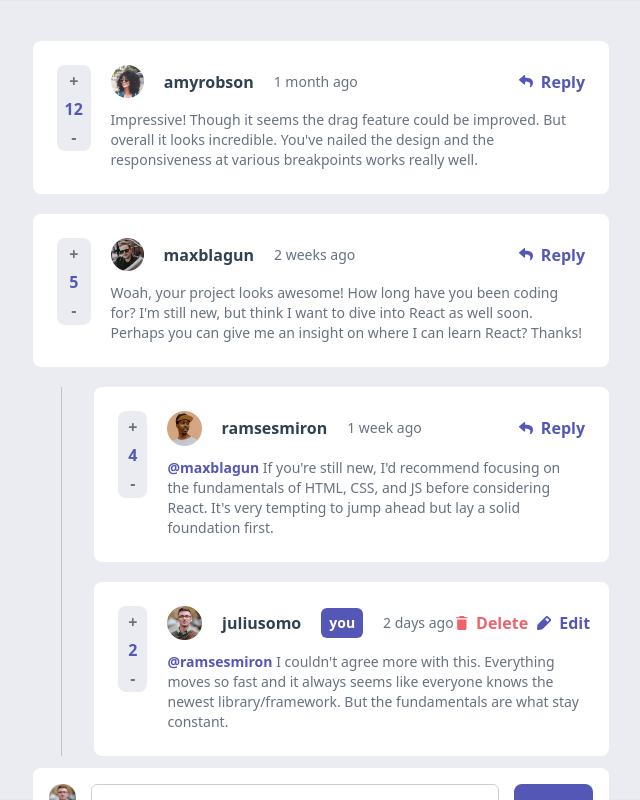
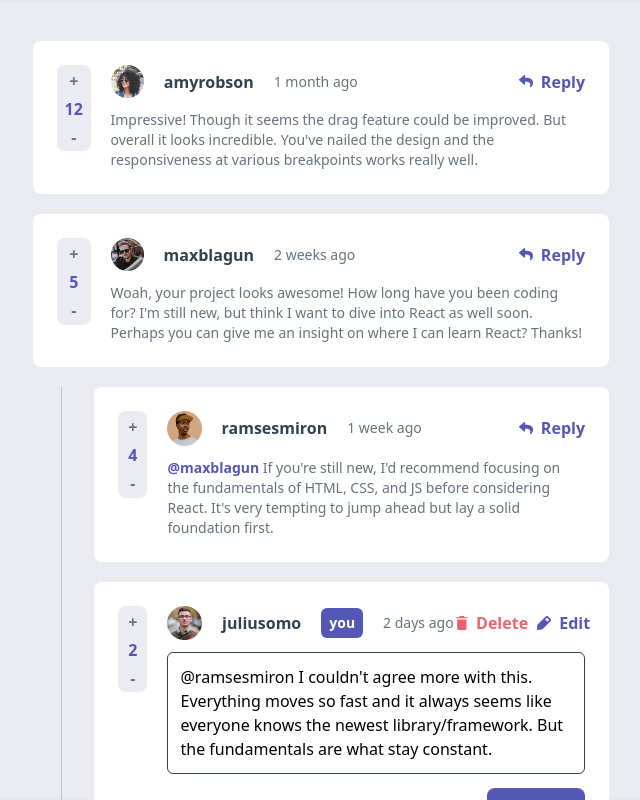
Before and after one commit to Lansa-18/comment-rating-react, a React (Create React App) app: page / in a window 1280 px wide. Both pictures are taken after a click on the element "Edit". Shown: the top 800 px of the page, without its empty margins (319-959 px from the left). Built offline with nearby package versions, Linux system fonts and the light colour scheme; the HTML template or start-up script is replaced by a standard one.

Commit message:
done with the reply and edit main functionalities.

```diff
--- /dev/null
+++ b/src/components/EditComment.js
@@ -0,0 +1,40 @@
+import { useState } from "react";
+
+export default function EditComment({ comment, onUserInput, setIsEditing }) {
+  const initialContent = comment.replyingTo
+    ? `@${comment.replyingTo} ${comment.content}`
+    : comment.content;
+
+  const [content, setContent] = useState(initialContent);
+
+  function handleChangeContent(e) {
+    setContent(e.target.value);
+  }
+
+  function handleUserEdit(id) {
+    if (id === comment.id) {
+      comment.content = content;
+      setIsEditing(false);
+    }
+  }
+
+  return (
+    <div className="border-soft-red flex flex-col gap-2">
+      <form>
+        <textarea
+          rows={4}
+          cols={10}
+          className="placeholder:text-greyish-blue w-full border border-dark-blue outline-none rounded-md resize-none p-3"
+          value={content}
+          onChange={handleChangeContent}
+        ></textarea>
+      </form>
+      <button
+        onClick={() => handleUserEdit(comment.id)}
+        className="bg-moderate-blue text-white font-bold rounded-lg px-5 py-3 ml-auto"
+      >
+        Update
+      </button>
+    </div>
+  );
+}
--- a/src/components/InputFromUser.js
+++ b/src/components/InputFromUser.js
@@ -12,7 +12,7 @@ export default function InputFromUser({
   }
 
   return (
-    <div className="flex  border-soft-red justify-between bg-white p-4 rounded-lg mb-2 mt-[-.5rem]">
+    <div className="flex border-soft-red justify-between bg-white p-4 rounded-lg mb-2 mt-[-.5rem]">
       <img
         className="w-[5%] h-[5%]"
         src={curUserImg}
--- a/src/components/Message.js
+++ b/src/components/Message.js
@@ -1,5 +1,6 @@
 import { useState } from "react";
 import InputFromUser from "./InputFromUser";
+import EditComment from "./EditComment";
 
 export default function Message({
   comment,
@@ -11,10 +12,17 @@ export default function Message({
   onSetValue,
   curUserImg,
   onUserInput,
-
 }) {
   const [voteCount, setVoteCount] = useState(comment.score);
-  // console.log(inpValue, onSetValue, curUserImg, onUserInput, comment, onToggleDeleteModal, onReplies, isReplied, commentToReply);
+  const [isEditing, setIsEditing] = useState(false);
+
+  function handleEdit(id) {
+    console.log(id);
+    if (id === comment.id) {
+      setIsEditing(true);
+      console.log('Edit has been clicked');
+    }
+  }
 
   function handleVoteCount(e) {
     if (e.target.textContent === "+") {
@@ -41,7 +49,7 @@ export default function Message({
           </div>
         </section>
 
-        <section className="basis-[92%]  border-soft-red">
+        <section className="basis-[92%] border-soft-red">
           <article className="flex items-center justify-between">
             <div className="flex items-center border-soft-red gap-5">
               <img
@@ -88,7 +96,7 @@ export default function Message({
                 <img src="./images/icon-delete.svg" alt="delete-icon"></img>
                 <p className="font-bold text-soft-red">Delete</p>
               </div>
-              <div className="flex items-center gap-2 cursor-pointer">
+              <div onClick={() => handleEdit(comment.id)} className="flex items-center gap-2 cursor-pointer">
                 <img src="./images/icon-edit.svg" alt="edit-icon"></img>
                 <p className="font-bold text-moderate-blue">Edit</p>
               </div>
@@ -96,6 +104,9 @@ export default function Message({
           </article>
 
           <article className="border-moderate-blue mt-3">
+            {isEditing ? (
+              <EditComment comment={comment} onUserInput={onUserInput} setIsEditing={setIsEditing} />
+            ) : (
               <p className="text-greyish-blue text-sm">
                 {comment.replyingTo && (
                   <span className="font-bold text-moderate-blue">
@@ -104,6 +115,7 @@ export default function Message({
                 )}
                 {comment?.content}
               </p>
+            )}
           </article>
         </section>
       </div>
```
Lines whose indentation alone changed are shown as unchanged.
